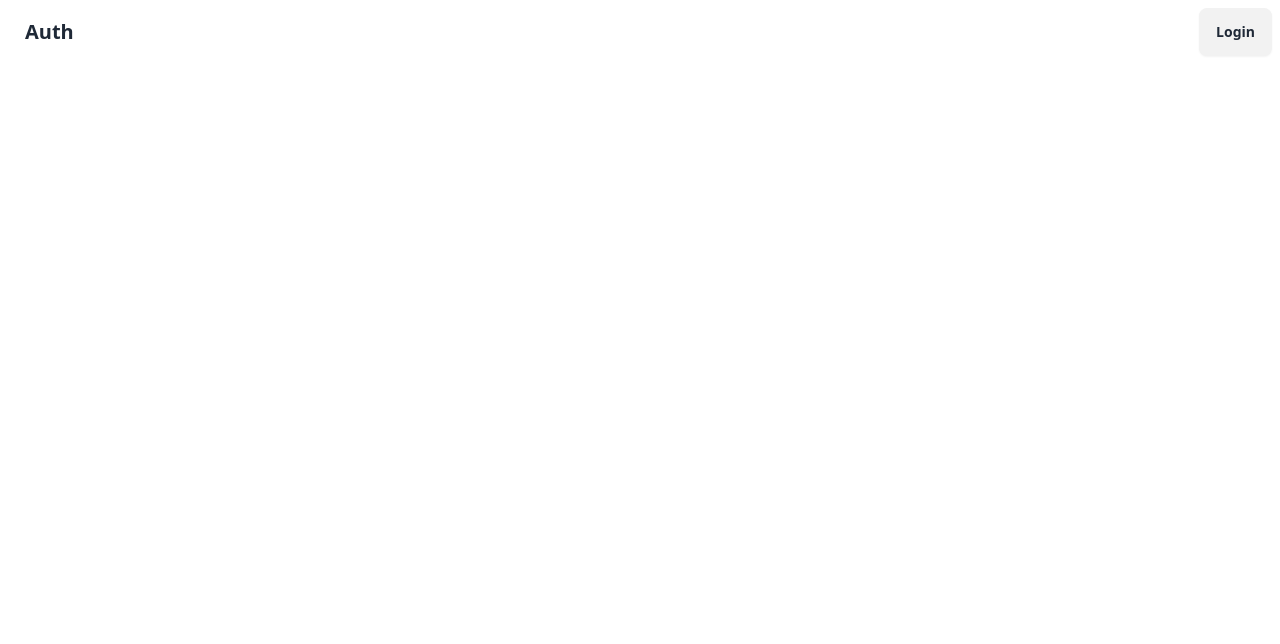
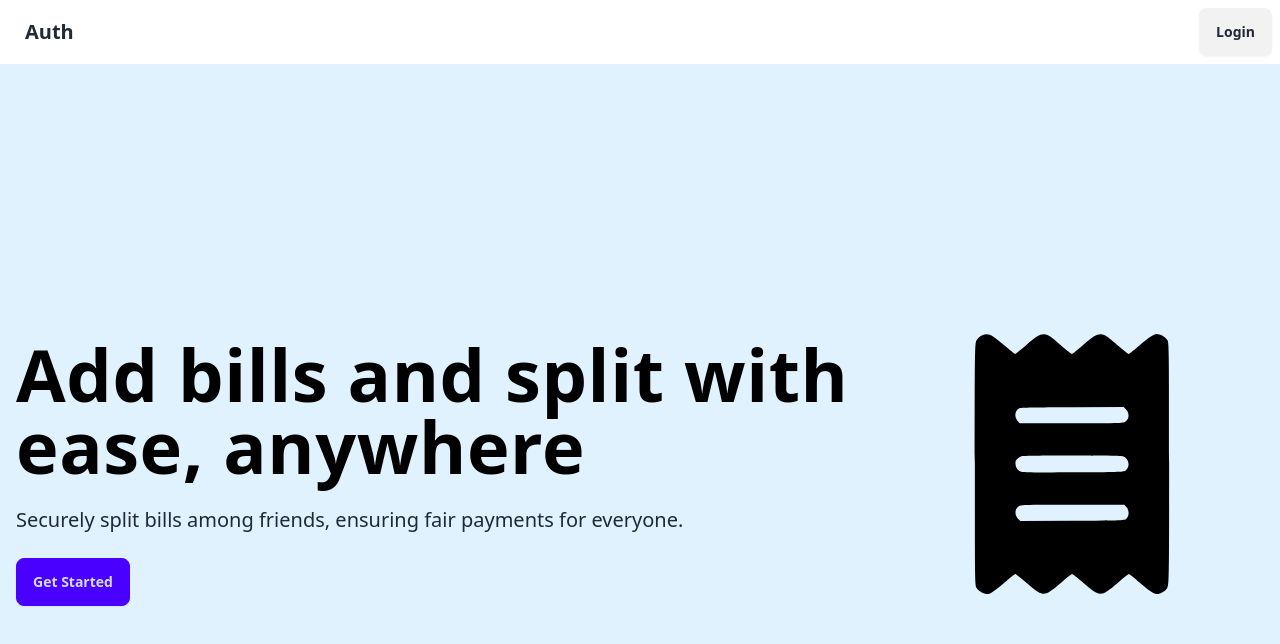
Before and after one commit to FreakQnZ/split_app, a Next.js app: page / in a window 1280 px wide. Shown: the top 644 px of the page. Built offline with nearby package versions, Linux system fonts and the light colour scheme.

Commit message:
Landing Page with aceternity

```diff
--- /dev/null
+++ b/app/components/ui/text-generate-effect.js
@@ -0,0 +1,53 @@
+"use client";
+import { useEffect } from "react";
+import { motion, stagger, useAnimate } from "framer-motion";
+import { cn } from "../../utils/utils";
+
+export const TextGenerateEffect = ({
+  words,
+  className,
+  filter = true,
+  duration = 0.5
+}) => {
+  const [scope, animate] = useAnimate();
+  let wordsArray = words.split(" ");
+  useEffect(() => {
+    animate("span", {
+      opacity: 1,
+      filter: filter ? "blur(0px)" : "none",
+    }, {
+      duration: duration ? duration : 1,
+      delay: stagger(0.2),
+    });
+  }, [scope.current]);
+
+  const renderWords = () => {
+    return (
+      (<motion.div ref={scope}>
+        {wordsArray.map((word, idx) => {
+          return (
+            (<motion.span
+              key={word + idx}
+              className="dark:text-black opacity-0 text-7xl font-bold"
+              style={{
+                filter: filter ? "blur(10px)" : "none",
+              }}>
+              {word}{" "}
+            </motion.span>)
+          );
+        })}
+      </motion.div>)
+    );
+  };
+
+  return (
+    (<div className={cn("font-bold", className)}>
+      <div className="mt-4">
+        <div
+          className=" dark:text-white text-black text-2xl leading-snug tracking-wide">
+          {renderWords()}
+        </div>
+      </div>
+    </div>)
+  );
+};
--- a/app/page.js
+++ b/app/page.js
@@ -1,8 +1,29 @@
 import React from 'react'
+import Image from 'next/image'
+import { TextGenerateEffect } from './components/ui/text-generate-effect'
+
+const words = "Add bills and split with ease, anywhere"
 
 const Home = () => {
   return (
-    <div></div>
+    <div className="hero bg-sky-100 min-h-screen">
+            <div className="hero-content flex-col lg:flex-row-reverse justify-between w-full">
+                <Image
+                    src="/hero_bg.svg"
+                    width={700}
+                    height={700}
+                    className="max-w-sm p-5 " />
+                <div>
+                    {/* <h1 className=" text-7xl font-bold">Add bills and split with <br/> ease, anywhere!</h1> */}
+                    <TextGenerateEffect duration={2} filter={false} words={words} />
+                    <p className="py-6 text-xl">
+                    Securely split bills among friends, ensuring fair
+                     payments for everyone.
+                    </p>
+                    <button className="btn btn-primary">Get Started</button>
+                </div>
+            </div>
+        </div>
   )
 }
 
--- /dev/null
+++ b/app/utils/utils.js
@@ -0,0 +1,6 @@
+import { clsx } from "clsx";
+import { twMerge } from "tailwind-merge";
+
+export function cn(...inputs) {
+  return twMerge(clsx(inputs));
+}
```
Also changed, not shown: package.json (+6 -3 lines), public/hero_bg.svg (added), 1 other file (tests, documents, lock files or other folders).
